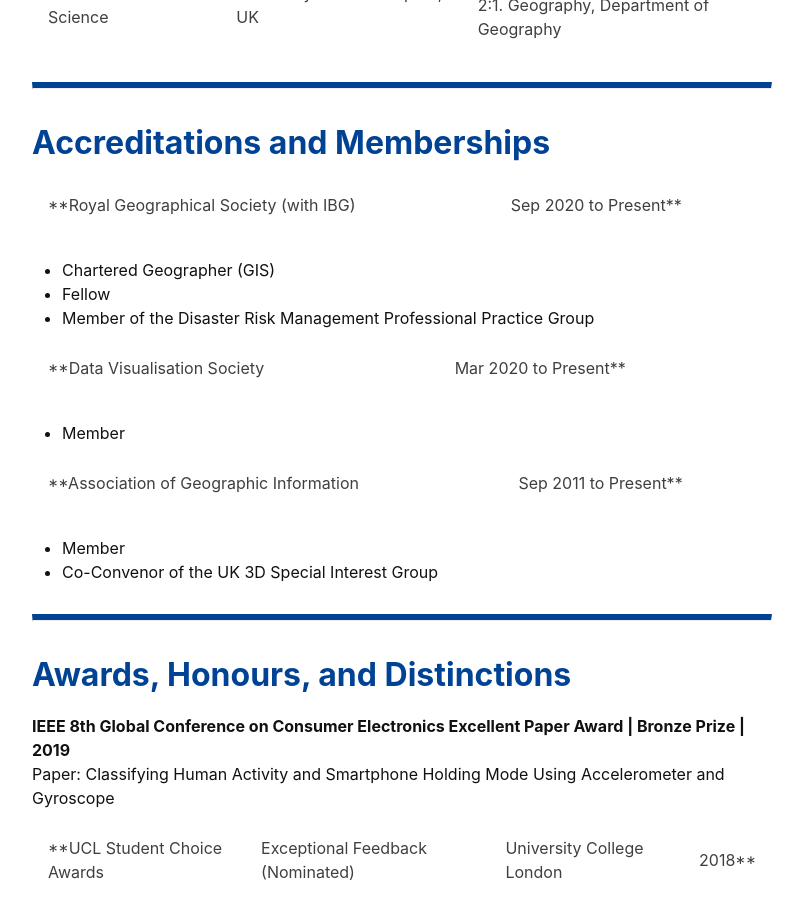
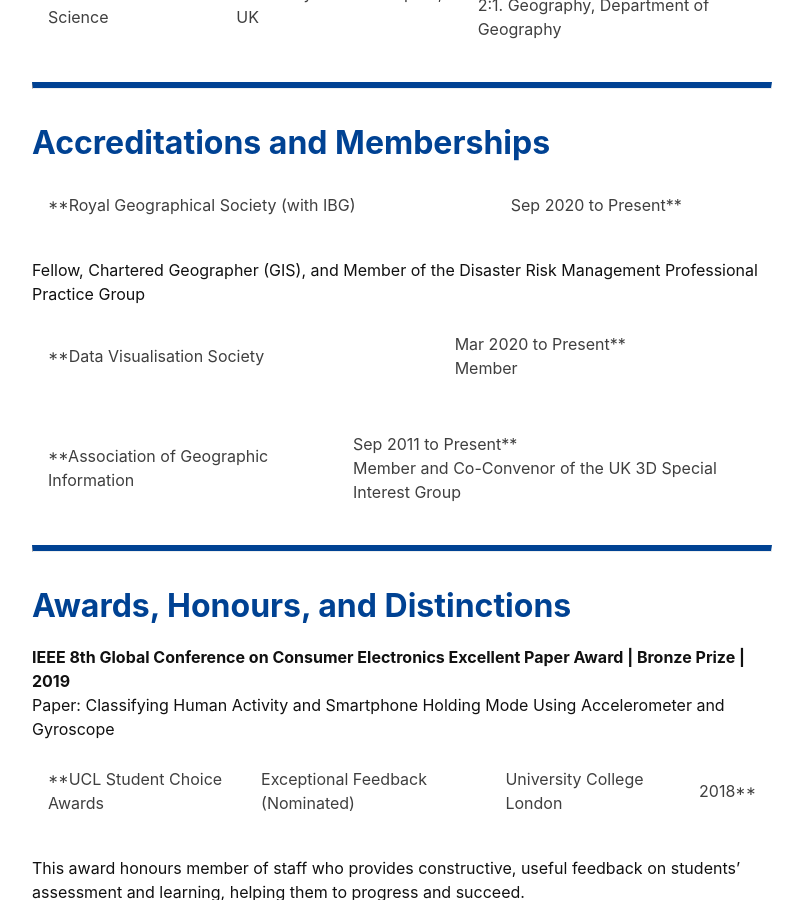
Before and after one commit to kel196/kel196.github.io, a Jekyll site: the page built from index.md, in a window 1280 px wide and 900 px high, scrolled down 2064 px. Shown: the whole window, without its empty margins (238-1041 px from the left). Built offline with Jekyll 4.4.1, drawn with Linux system fonts in a browser that asks for light colours; our own code applies the rules of GitHub Pages for plain Markdown files.

Commit message:
Update index.md

```diff
--- a/index.md
+++ b/index.md
@@ -68,18 +68,11 @@ Physical Geography, Department of Geography<br />
 
 **Royal Geographical Society (with IBG) | Sep 2020 to Present**<br />
 
-- Chartered Geographer (GIS)<br />
-- Fellow<br />
-- Member of the Disaster Risk Management Professional Practice Group<br />
+Fellow, Chartered Geographer (GIS), and Member of the Disaster Risk Management Professional Practice Group<br />
 
-**Data Visualisation Society | Mar 2020 to Present**<br />
+**Data Visualisation Society | Mar 2020 to Present**<br />Member<br />
 
-- Member<br />
-
-**Association of Geographic Information | Sep 2011 to Present**<br />
-
-- Member<br />
-- Co-Convenor of the UK 3D Special Interest Group<br />
+**Association of Geographic Information | Sep 2011 to Present**<br />Member and Co-Convenor of the UK 3D Special Interest Group<br />
 
 ---
 
```
